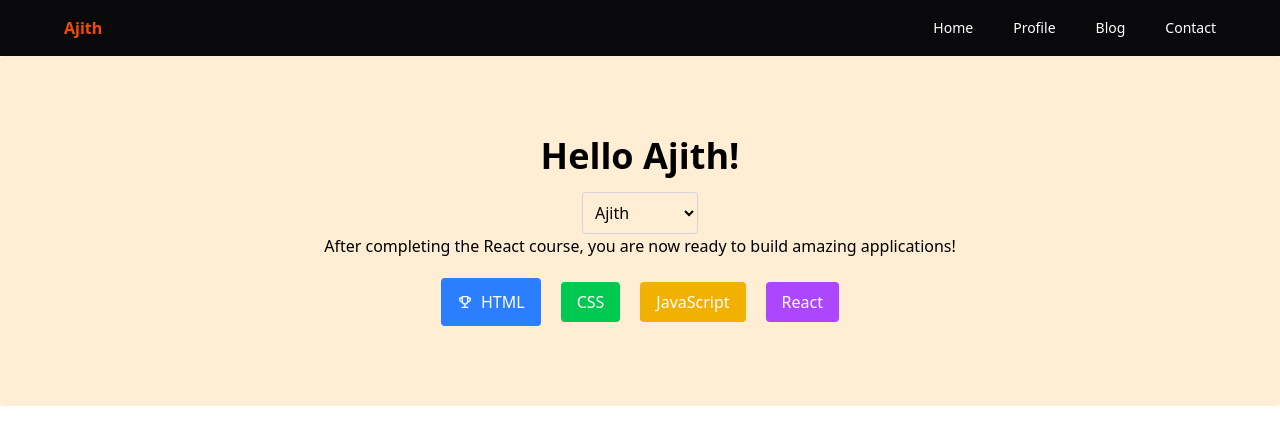
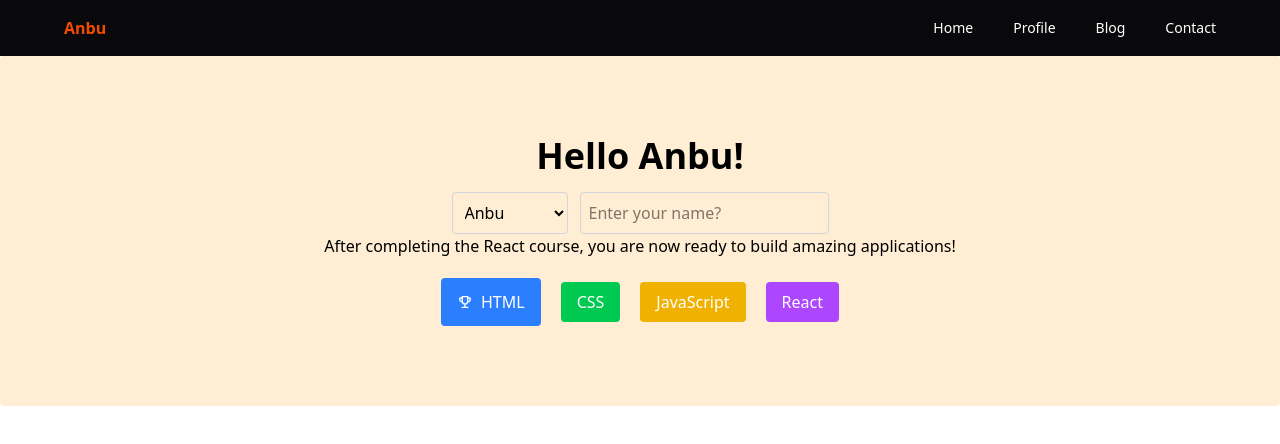
Before and after one commit to anburocky3/teaching-in-react, a React (Vite) app: page / in a window 1280 px wide. Shown: the top 444 px of the page. Built offline with nearby package versions, Linux system fonts and the light colour scheme.

Commit message:
D3: useState with input change

```diff
--- a/src/App.jsx
+++ b/src/App.jsx
@@ -3,7 +3,7 @@ import BadgeItem from "./components/BadgeItem";
 import { useState } from "react";
 
 function AppPage() {
-  const [userName, setUserName] = useState("Ajith");
+  const [userName, setUserName] = useState("Anbu");
 
   return (
     <>
@@ -11,15 +11,26 @@ function AppPage() {
       <div className="bg-orange-100 rounded text-black p-20">
         <div className="text-center">
           <h1 className="text-4xl font-semibold">Hello {userName}!</h1>
+          <div className="space-x-3">
             <select
               className="border border-gray-300 rounded p-2 mt-4"
               onChange={(event) => setUserName(event.target.value)}
+              value={userName}
             >
               <option value="Ajith">Ajith</option>
               <option value="Anbu">Anbu</option>
               <option value="Arun">Arun</option>
               <option value="Aishwarya">Aishwarya</option>
             </select>
+            <input
+              type="text"
+              placeholder="Enter your name?"
+              className="border border-gray-300 p-2 mt-4 outline-none rounded"
+              onChange={(event) =>
+                event.target.value.length > 3 && setUserName(event.target.value)
+              }
+            />
+          </div>
           <p>
             After completing the React course, you are now ready to build
             amazing applications!
```
Lines whose indentation alone changed are shown as unchanged.
